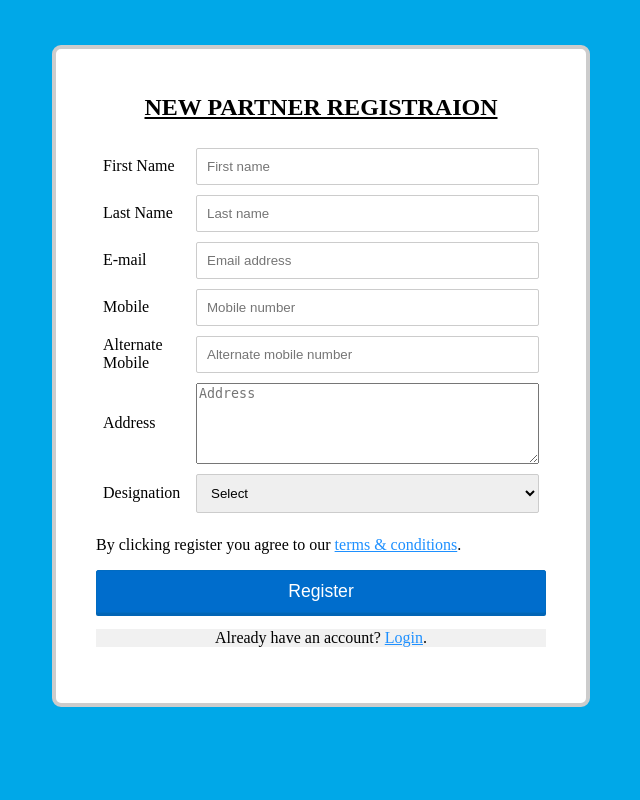
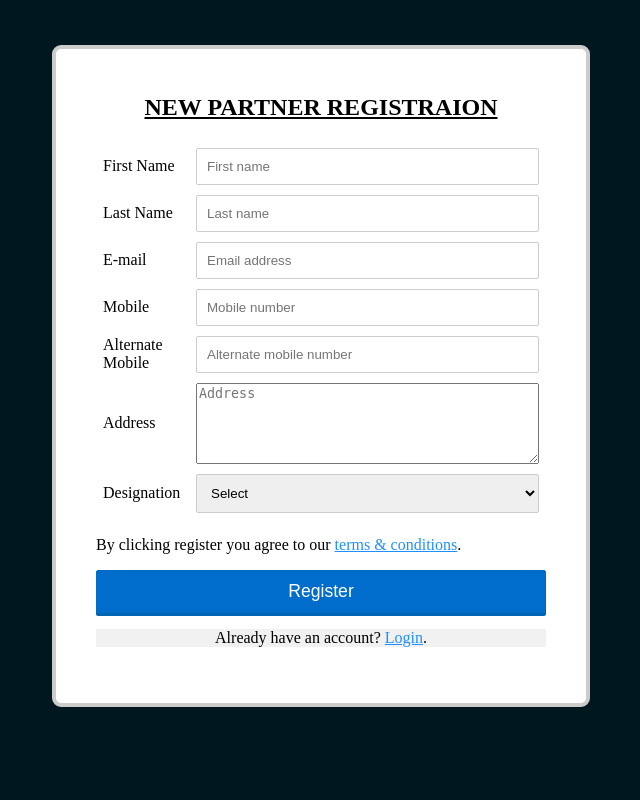
Before and after one commit to Shethia10/crm, a Django app: page /account/register in a window 1280 px wide. Shown: the whole page, without its empty margins (319-959 px from the left). Run offline with Django 3.2, Linux system fonts and the light colour scheme; parts of the project's set-up code (start-up, migrations or seed data) failed here and were passed over.

Commit message:
color chnage

```diff
--- a/account/templates/account/email_ver_msg.html
+++ b/account/templates/account/email_ver_msg.html
@@ -7,7 +7,7 @@
     <title>Email Verification</title>
     <style>
         body {
-            background-color:#00a8e8;
+            background-color: #00171f
         }
         p{
 			text-align: center;
--- a/account/templates/account/register.html
+++ b/account/templates/account/register.html
@@ -4,7 +4,7 @@
         <style>
             body {
                     font-size: 16px;
-                    background-color:#00a8e8; }
+                    background-color: #00171f }
             form {
 
                     width: 450px;
```
